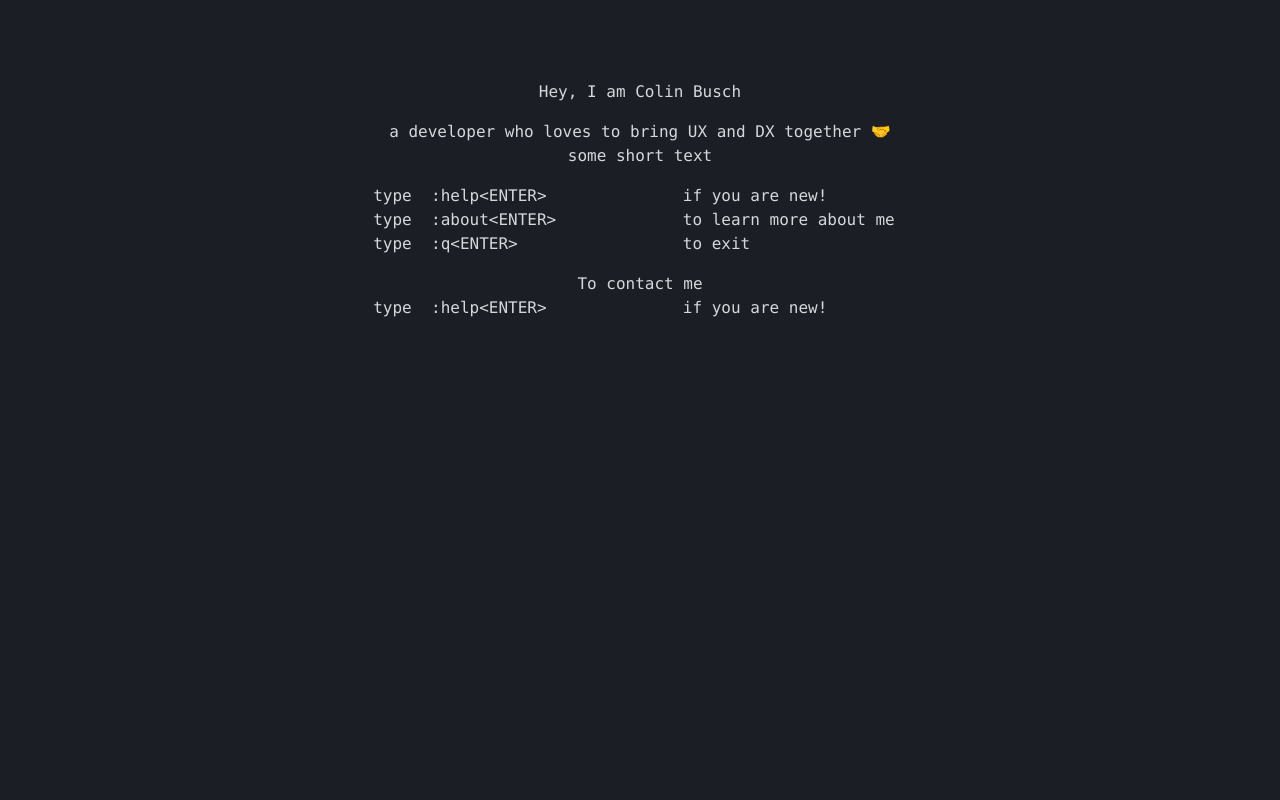
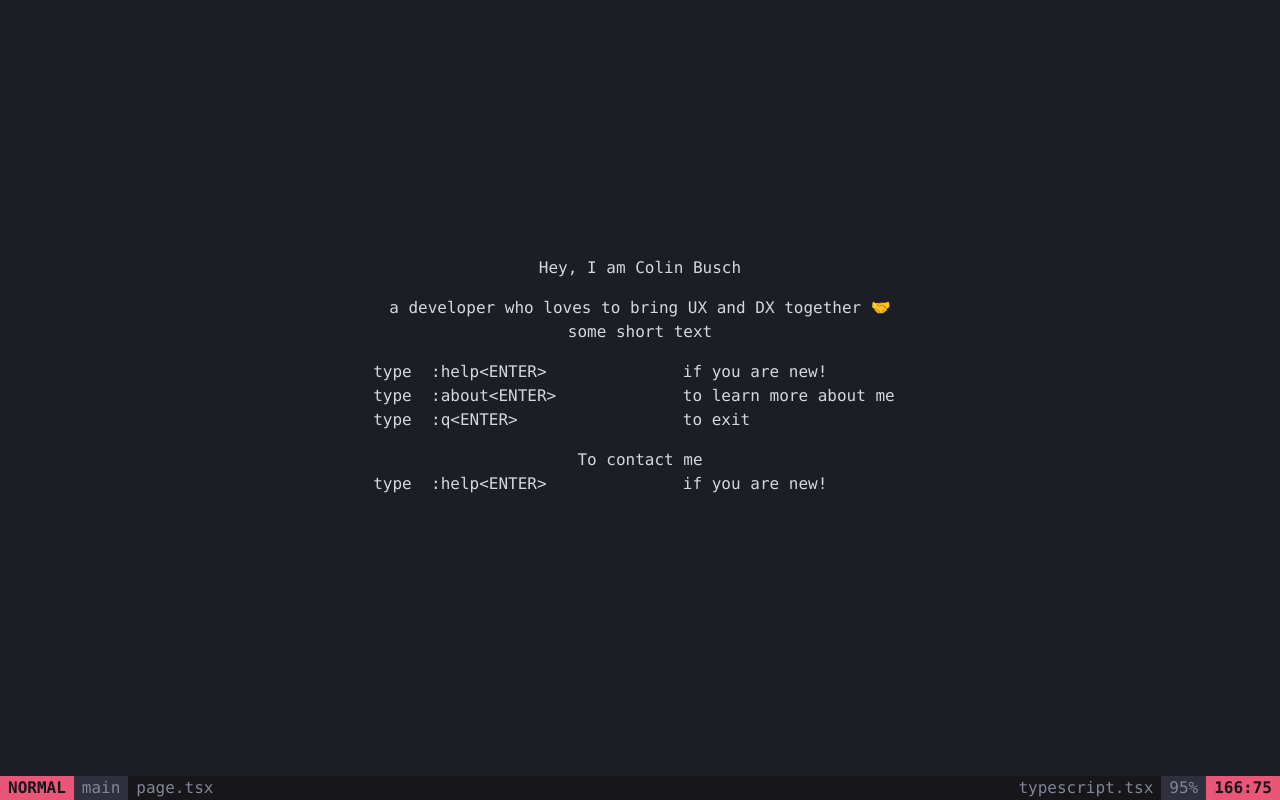
Before and after one commit to buschco/colin.busch.dev, a Next.js app: page / in a window 1280 px wide. Built offline with nearby package versions, Linux system fonts and the light colour scheme.

Commit message:
add bottom bar;

```diff
--- a/app/layout.tsx
+++ b/app/layout.tsx
@@ -12,7 +12,13 @@ export default function RootLayout({
         head.tsx. Find out more at https://beta.nextjs.org/docs/api-reference/file-conventions/head
       */}
       <head />
-      <body className="max-w-xl mx-auto py-20 bg-bg text-normal font-mono">
+      <body
+        className={[
+          "bg-bg text-normal font-mono",
+          "mx-auto",
+          "flex flex-col h-screen",
+        ].join(" ")}
+      >
         {children}
       </body>
     </html>
--- a/app/page.tsx
+++ b/app/page.tsx
@@ -126,7 +126,7 @@ const Row = ({ title, children }: { title: string; children: string }) => (
 
 export default function Home2() {
   return (
-    <main className="container-sm mx-auto flex flex-col items-center gap-4">
+    <main className="flex flex-1 flex-col items-center justify-center gap-4 p-4">
       <div className="flex flex-col items-center">
         <h1 className="text-center mb-4">Hey, I am Colin Busch</h1>
 
@@ -151,6 +151,25 @@ export default function Home2() {
           <Row title="help">if you are new!</Row>
         </div>
       </div>
+
+      <div className="bg-bg3 absolute bottom-0 left-0 right-0 h-6 flex flex-row justify-between">
+        <div className="flex flex-row">
+          <div className="uppercase bg-accent text-bg3 font-bold px-2">
+            normal
+          </div>
+          <div className="bg-bg2 text-muted px-2 hidden sm:block">main</div>
+          <div className="text-muted px-2 bg-bg2 sm:bg-transparent">
+            page.tsx
+          </div>
+        </div>
+        <div className="flex flex-row">
+          <div className="text-muted px-2 hidden sm:block">typescript.tsx</div>
+          <div className="bg-bg2 text-muted px-2 hidden sm:block">95%</div>
+          <div className="uppercase bg-accent text-bg3 font-bold px-2">
+            166:75
+          </div>
+        </div>
+      </div>
     </main>
   );
 }
--- a/tailwind.config.js
+++ b/tailwind.config.js
@@ -10,8 +10,10 @@ module.exports = {
       colors: {
         bg: "#1c1e26",
         ["bg2"]: "#2e303e",
+        ["bg3"]: "#17171b",
         normal: "#d5d8da",
         accent: "#e95678",
+        muted: "#818596",
       },
     },
   },
```
